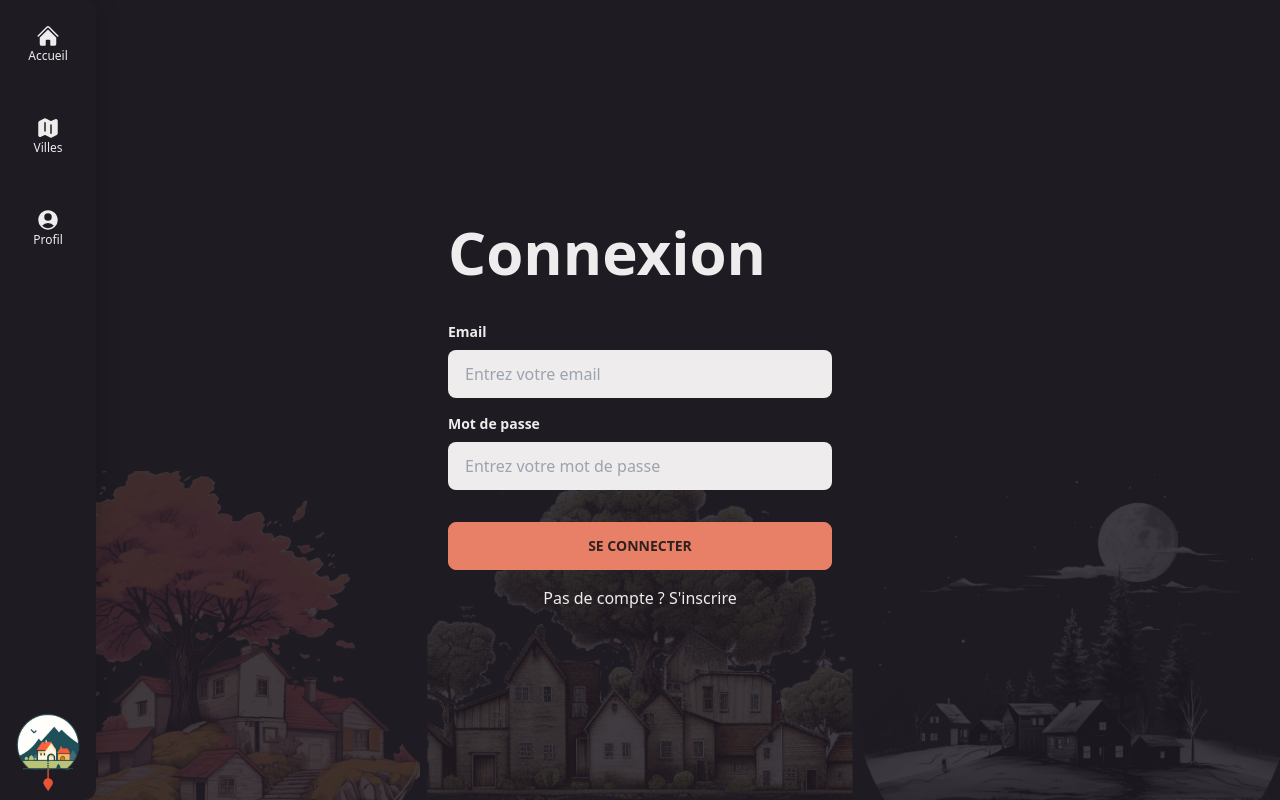
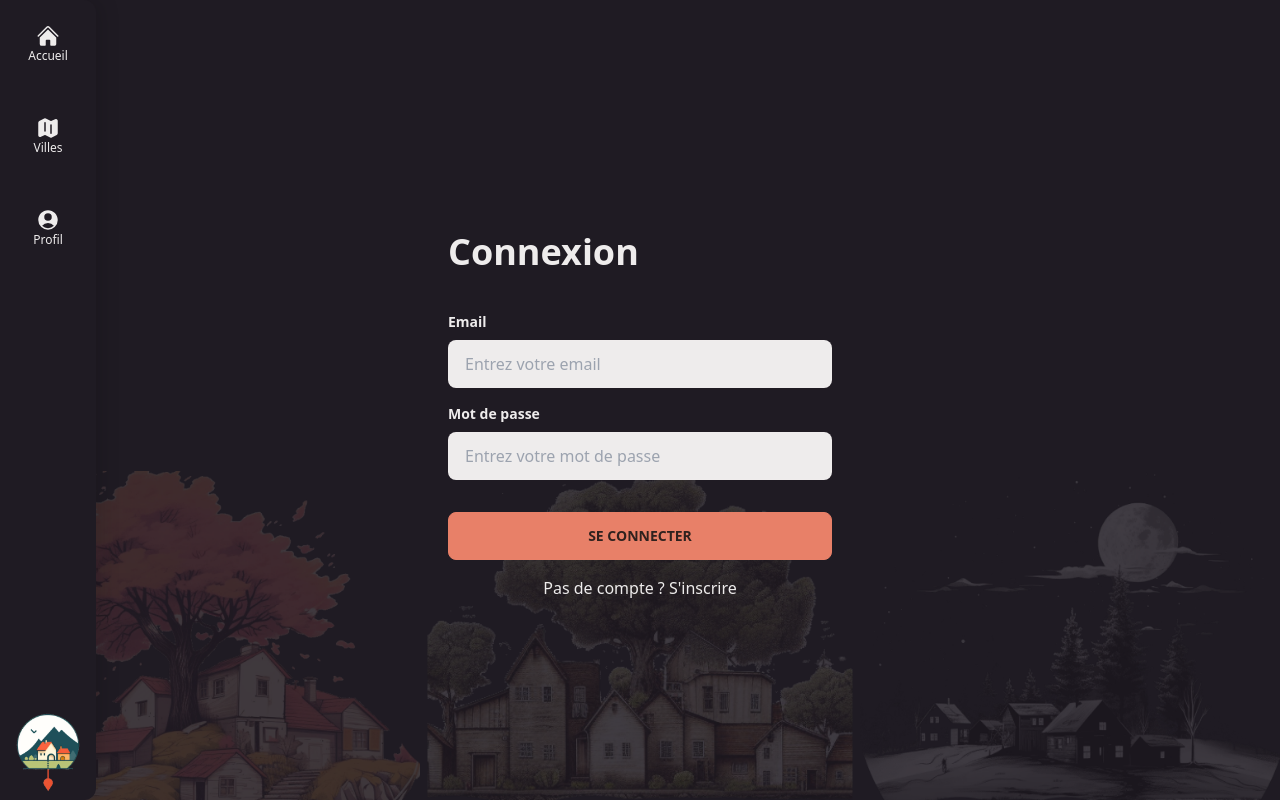
Before and after one commit to WildCodeSchool/2023-03-wns-keller-groupe3, a React (Create React App) app in the folder client/: page /user in a window 1280 px wide. Built offline with nearby package versions, Linux system fonts and the light colour scheme.

Commit message:
change fontsize

```diff
--- a/client/src/components/Login.tsx
+++ b/client/src/components/Login.tsx
@@ -35,7 +35,7 @@ export default function Login() {
 
   return (
     <>
-      <h2 className="text-3xl sm:text-6xl text-base-content font-bold mb-10 text">
+      <h2 className="text-3xl sm:text-4xl text-base-content font-bold mb-10 text">
         Connexion
       </h2>
       <div className="mb-4 w-full">
--- a/client/src/components/Signup.tsx
+++ b/client/src/components/Signup.tsx
@@ -83,7 +83,7 @@ export default function Signup() {
 
   return (
     <>
-      <h2 className="text-3xl sm:text-6xl text-base-content font-bold mb-10 text">
+      <h2 className="text-3xl sm:text-4xl text-base-content font-bold mb-10 text">
         Inscription
       </h2>
       <div className="mb-4">
```
